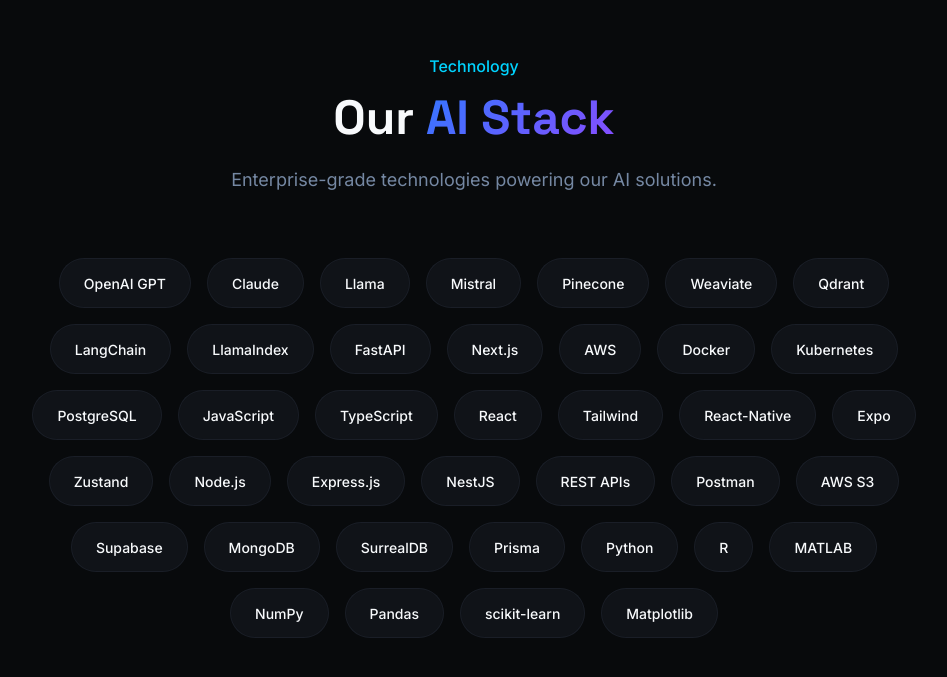
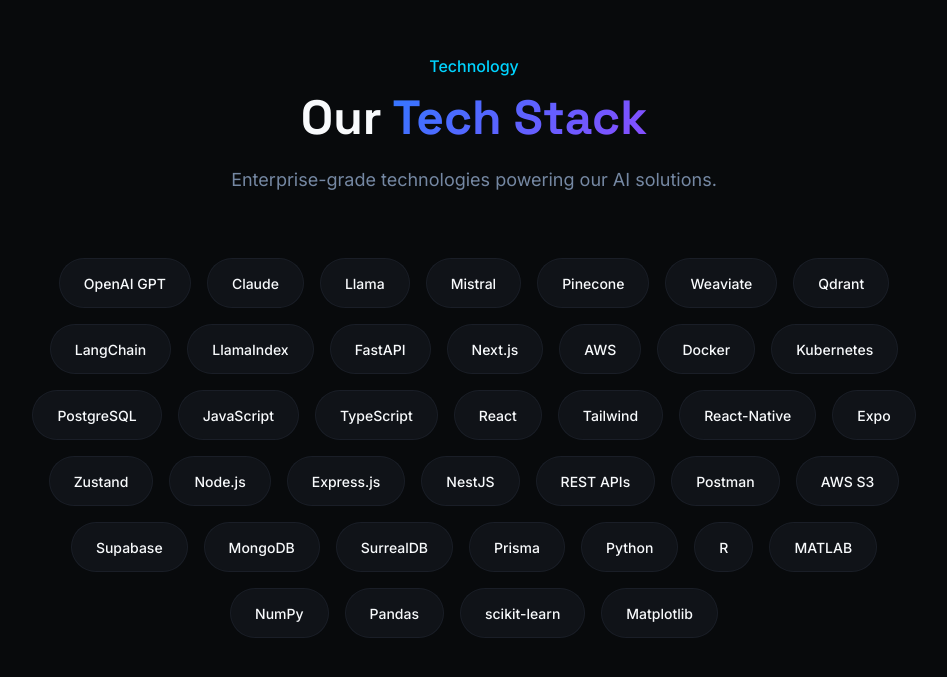
Before and after one commit to 108nitish/start-main, a Next.js app: page / in a window 1280 px wide. Shown: the part 6444-7121 px from the top of the page, without its empty margins (166-1113 px from the left). Built offline with nearby package versions, Linux system fonts and the light colour scheme.

Commit message:
just renamed

```diff
--- a/src/app/components/TechStackSection.tsx
+++ b/src/app/components/TechStackSection.tsx
@@ -58,7 +58,7 @@
         <div className="text-center max-w-3xl mx-auto mb-16">
           <p className="text-primary font-medium mb-4 animate-fade-up">Technology</p>
           <h2 className="font-display text-3xl sm:text-4xl lg:text-5xl font-bold text-foreground mb-6 animate-fade-up delay-100">
-            Our <span className="gradient-text-accent">AI Stack</span>
+            Our <span className="gradient-text-accent">Tech Stack</span>
           </h2>
           <p className="text-lg text-muted-foreground animate-fade-up delay-200">
             Enterprise-grade technologies powering our AI solutions.
```
